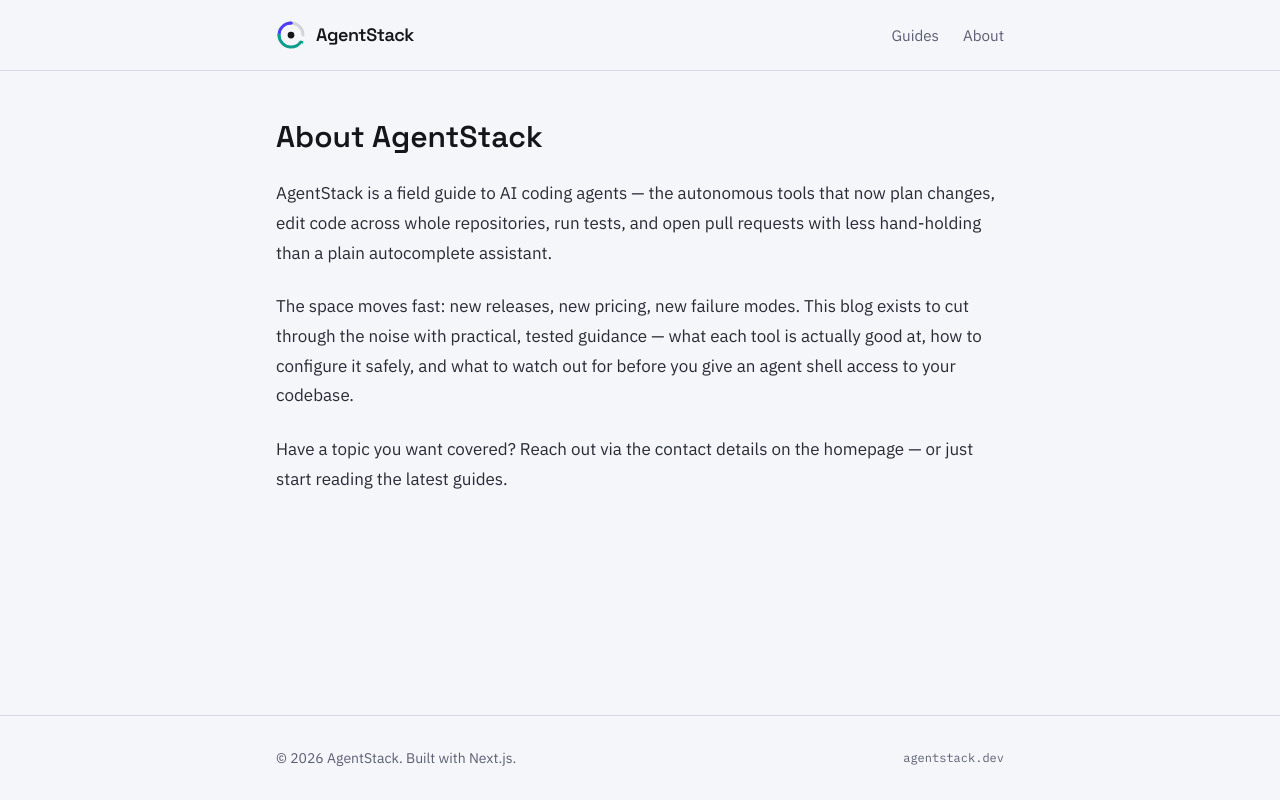
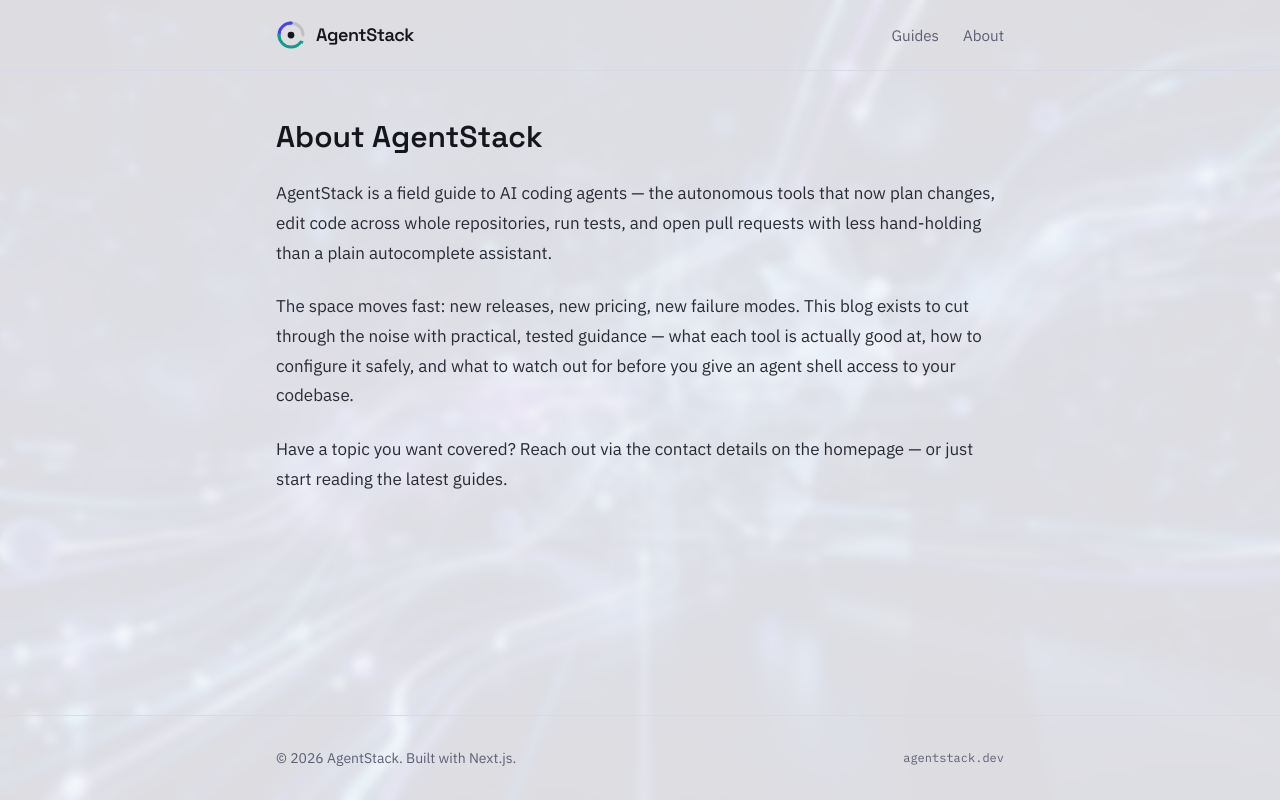
Before and after one commit to Mateen-ui/Agentstack, a Next.js app: page /about in a window 1280 px wide. Built offline with nearby package versions, Linux system fonts and the light colour scheme.

Commit message:
Update Layout.js

```diff
--- a/components/Layout.js
+++ b/components/Layout.js
@@ -10,7 +10,16 @@ export default function Layout({ children, title, description }) {
   const pageTitle = title ? `${title} — ${SITE_TITLE}` : `${SITE_TITLE} — The AI Coding Agents Blog`;
 
   return (
-    <div className="min-h-screen flex flex-col bg-paper text-ink font-body">
+    <div
+      className="min-h-screen"
+      style={{
+        backgroundImage: "url(/bg-network.jpg)",
+        backgroundSize: "cover",
+        backgroundPosition: "center",
+        backgroundAttachment: "fixed",
+      }}
+    >
+      <div className="min-h-screen flex flex-col bg-paper/90 backdrop-blur-sm text-ink font-body">
         <Head>
           <title>{pageTitle}</title>
           <meta name="description" content={description || SITE_DESCRIPTION} />
@@ -47,5 +56,6 @@ export default function Layout({ children, title, description }) {
           </div>
         </footer>
       </div>
+    </div>
   );
 }
```
Lines whose indentation alone changed are shown as unchanged.
